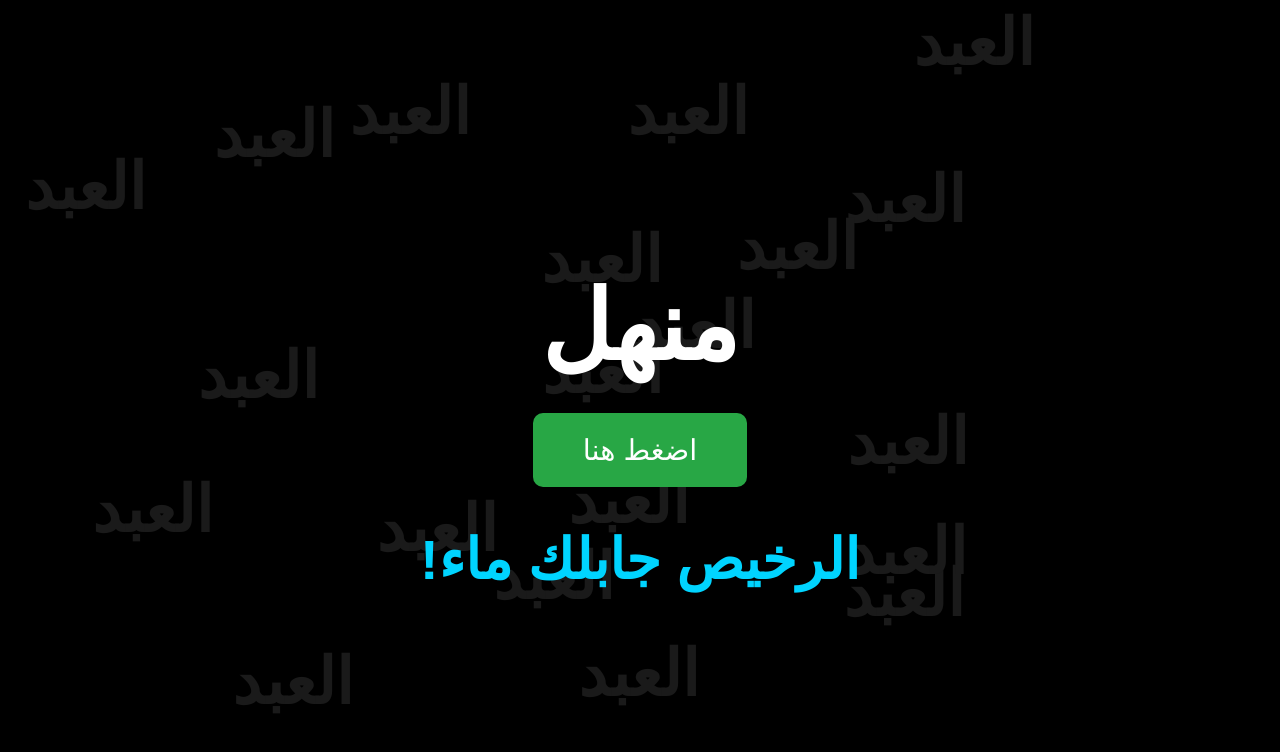
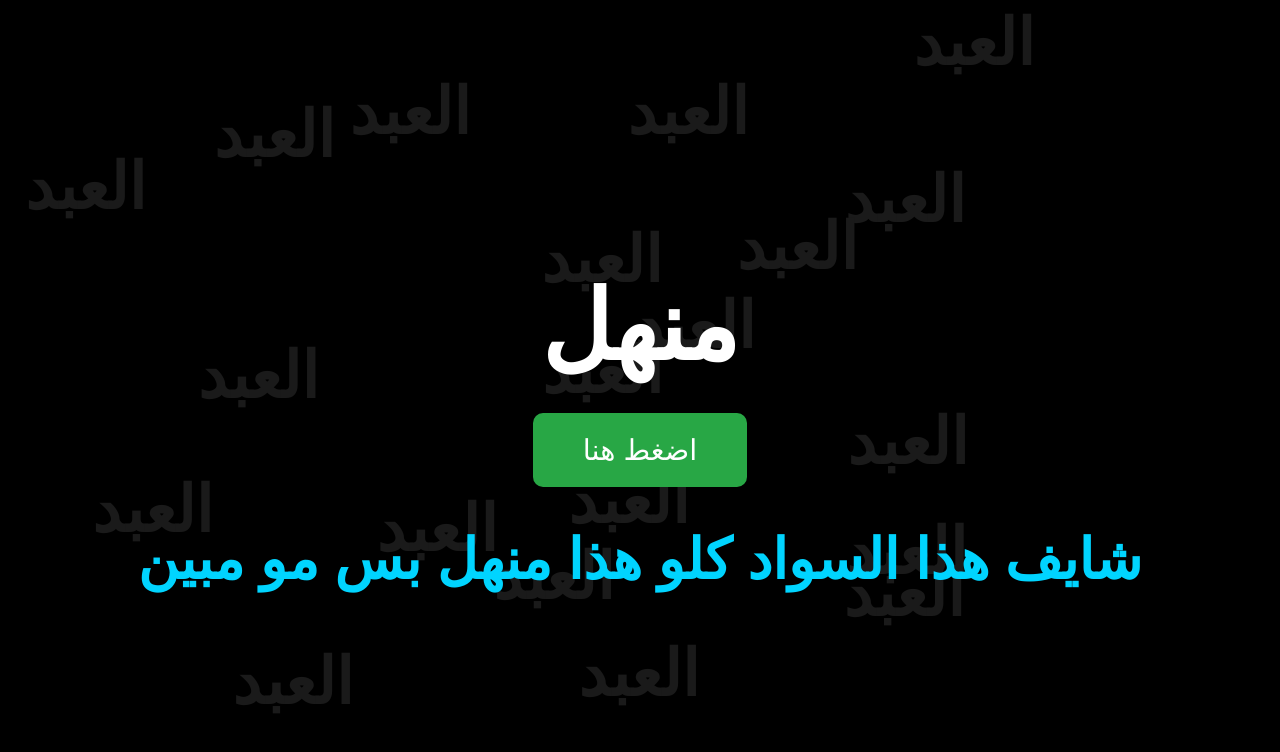
Before and after one commit to 54jarah/Alaswad, a plain HTML site: page index.html in a window 1280 px wide. Both pictures are taken after a click on the button "اضغط هنا". Drawn offline with Linux system fonts and the light colour scheme.

Commit message:
Update index.html

```diff
--- a/index.html
+++ b/index.html
@@ -92,7 +92,7 @@
 
         // وظيفة الزر عند الكبس
         function giveWater() {
-            document.getElementById('result').innerText = "الرخيص جابلك ماء!";
+            document.getElementById('result').innerText = "شايف هذا السواد كلو هذا منهل بس مو مبين";
         }
     </script>
 </body>
```
